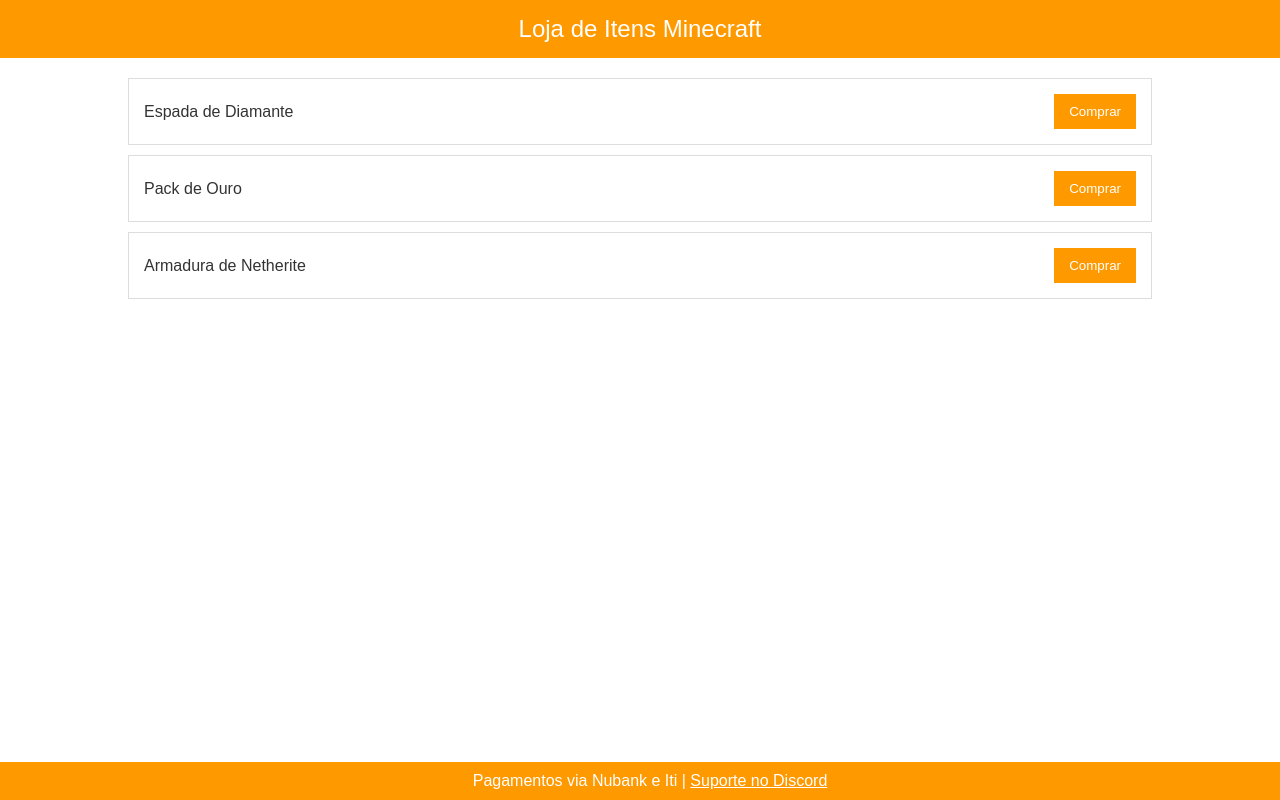
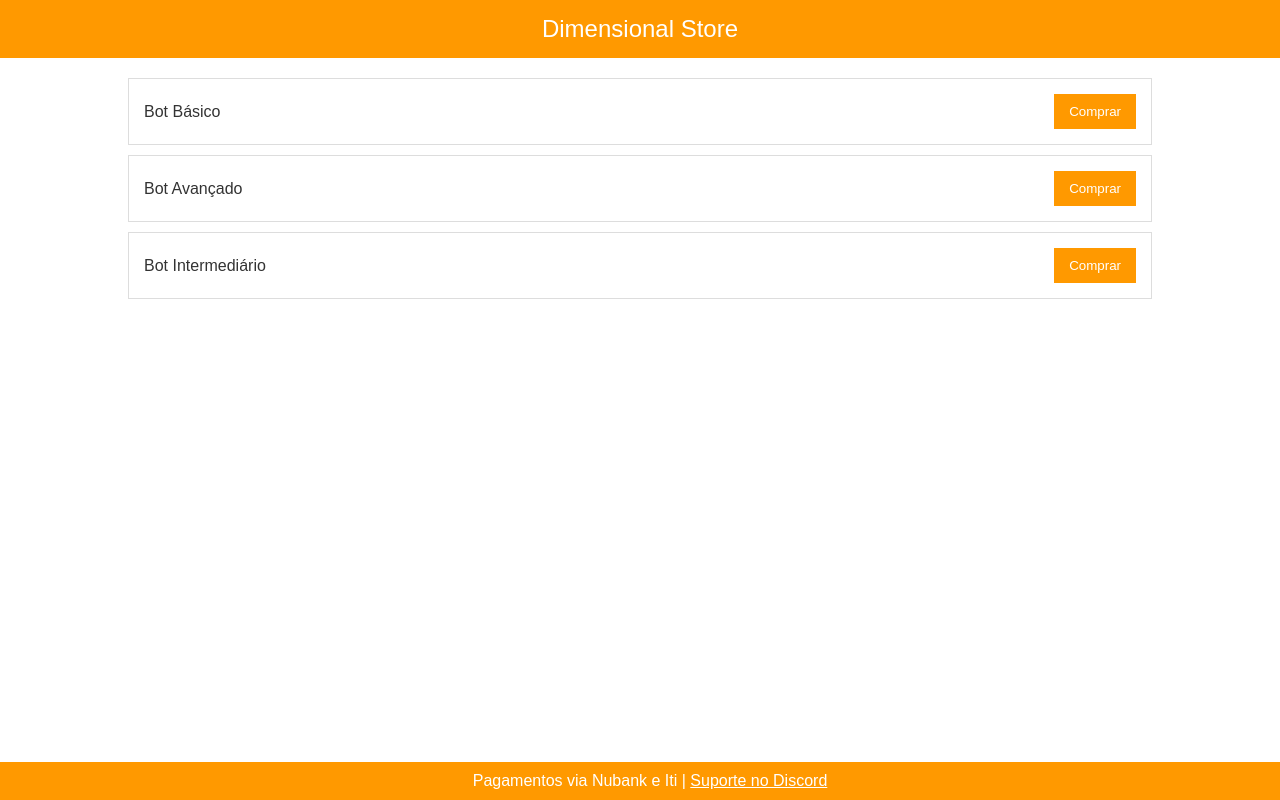
Before and after one commit to BzDarkness/Dimensional-Store, a plain HTML site: page index.html in a window 1280 px wide. Drawn offline with Linux system fonts and the light colour scheme.

Commit message:
index.html

```diff
--- a/index.html
+++ b/index.html
@@ -2,7 +2,7 @@
 <head>
     <meta charset="UTF-8">
     <meta name="viewport" content="width=device-width, initial-scale=1.0">
-    <title>Loja de Itens Minecraft</title>
+    <title>Dimensional Store</title>
     <style>
         body {
             font-family: Arial, sans-serif;
@@ -54,19 +54,19 @@
 </head>
 <body>
     <header>
-        Loja de Itens Minecraft
+        Dimensional Store
     </header>
     <div class="container">
         <div class="produto">
-            <span>Espada de Diamante</span>
+            <span>Bot Básico</span>
             <button class="btn-comprar">Comprar</button>
         </div>
         <div class="produto">
-            <span>Pack de Ouro</span>
+            <span>Bot Avançado</span>
             <button class="btn-comprar">Comprar</button>
         </div>
         <div class="produto">
-            <span>Armadura de Netherite</span>
+            <span>Bot Intermediário</span>
             <button class="btn-comprar">Comprar</button>
         </div>
     </div>
```
